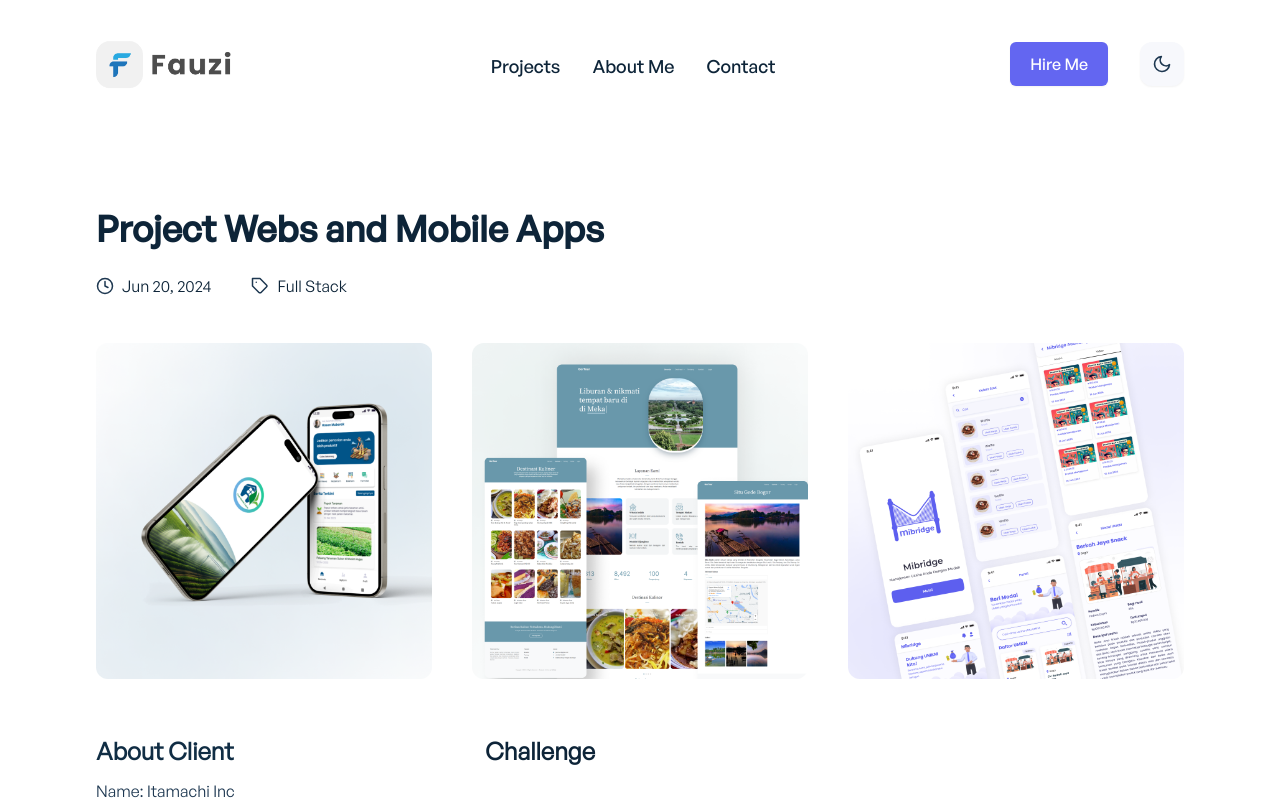
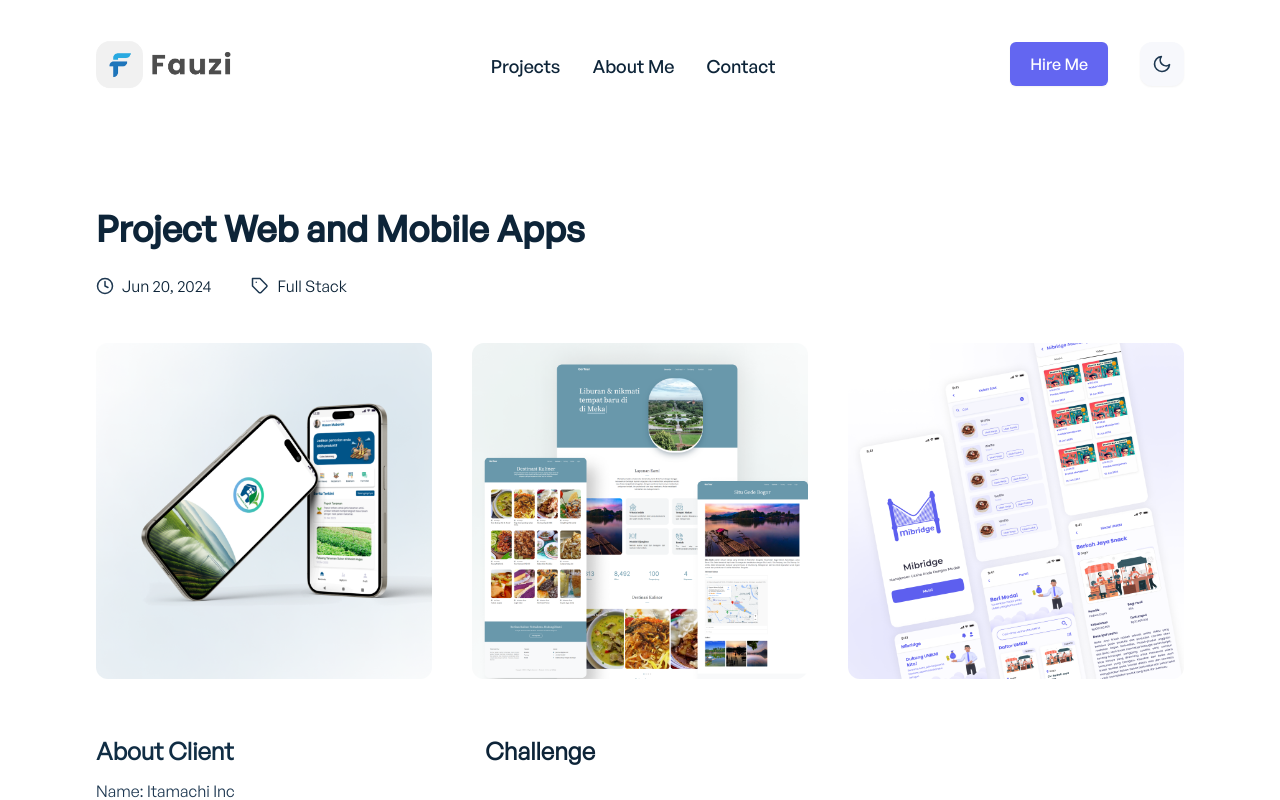
Before and after one commit to fauzihub13/portfolio-react, a React (Create React App) app: page /projects/single-project in a window 1280 px wide. Shown: the top 800 px of the page. Built offline with nearby package versions, Linux system fonts and the light colour scheme.

Commit message:
Update Single Project Title

```diff
--- a/src/data/singleProjectData.js
+++ b/src/data/singleProjectData.js
@@ -16,7 +16,7 @@ import {
 
 export const singleProjectData = {
   ProjectHeader: {
-    title: "Project Webs and Mobile Apps",
+    title: "Project Web and Mobile Apps",
     publishDate: "Jun 20, 2024",
     tags: "Full Stack",
   },
```
